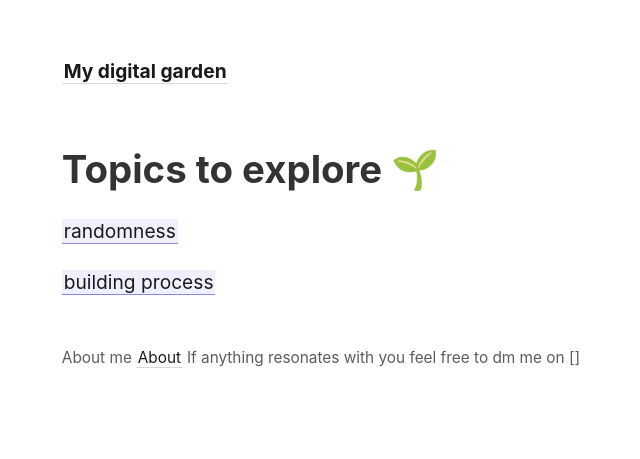
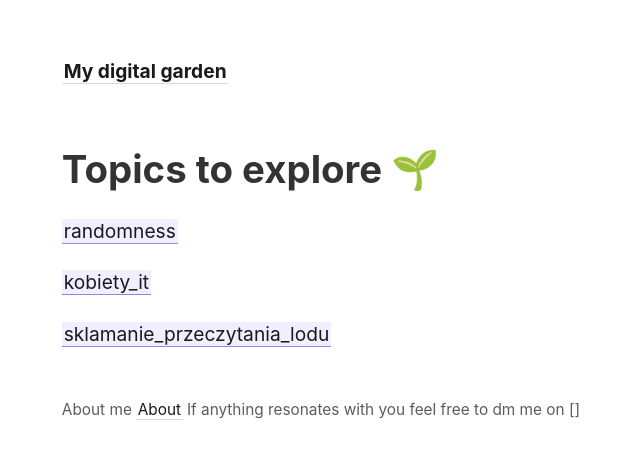
Before and after one commit to KKrzelowska/my-digital-garden, a Jekyll site: the page built from _pages/explore.md, in a window 1280 px wide. Shown: the top 459 px of the page, without its empty margins (15-655 px from the left). Built offline with Jekyll 4.4.1, drawn with Linux system fonts in a browser that asks for light colours.

Commit message:
Update explore.md

```diff
--- a/_pages/explore.md
+++ b/_pages/explore.md
@@ -8,4 +8,6 @@ permalink: /explore
 
 [[randomness]]
 
-[[building process]]
+[[kobiety_it]]
+
+[[sklamanie_przeczytania_lodu]]
```
